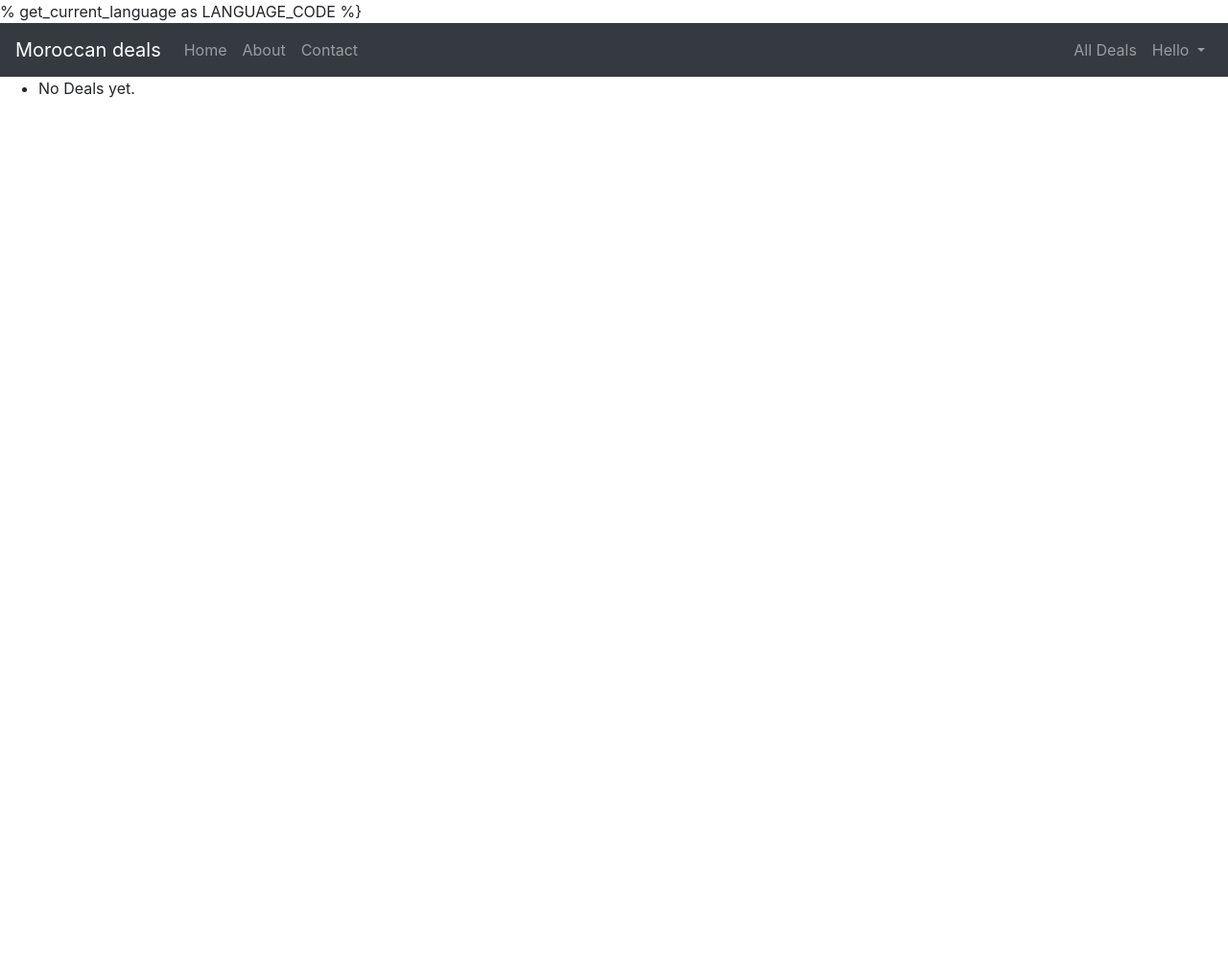
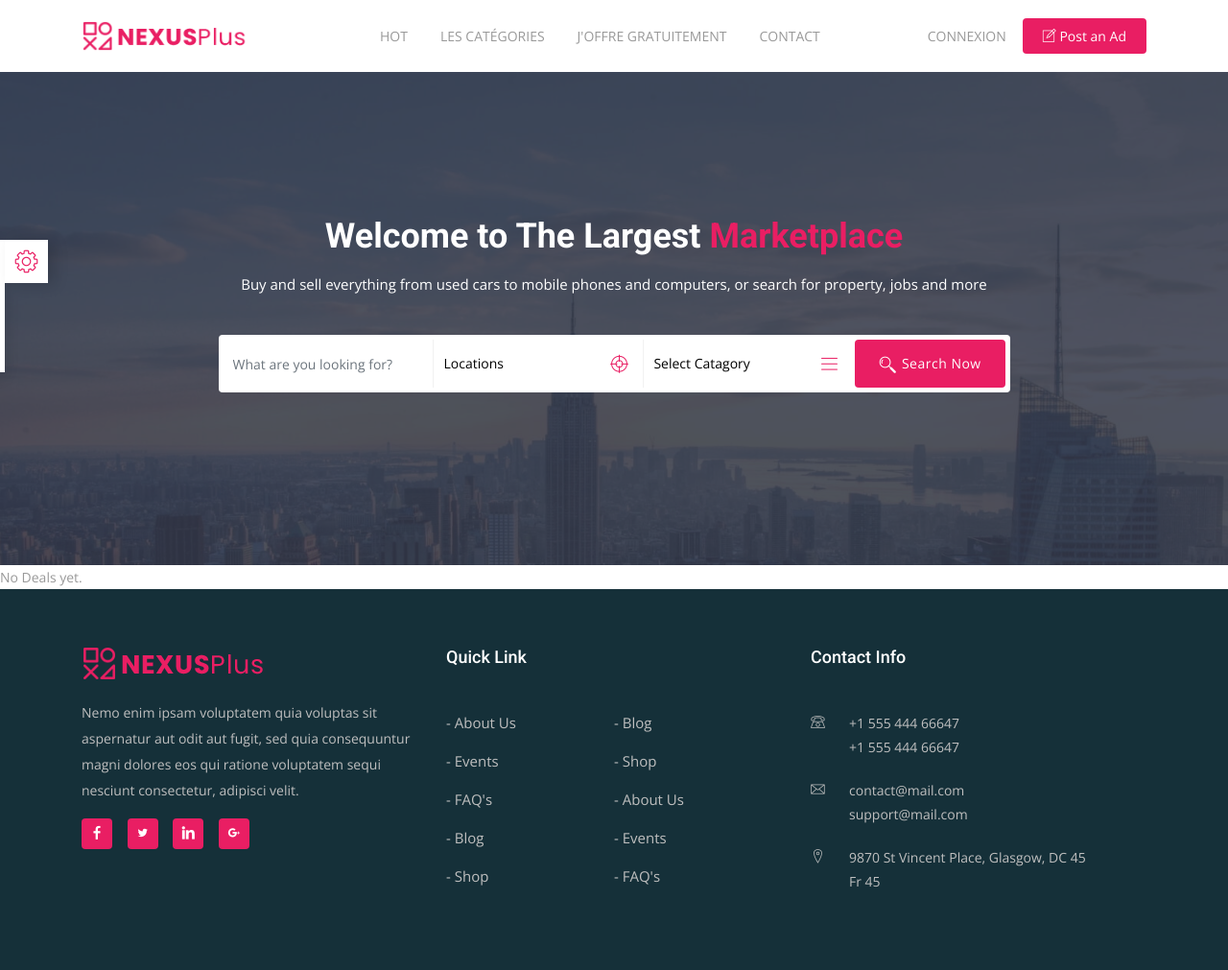
Before and after one commit to elhassane47/moroccandeals, a Django app: page /deals/ in a window 1280 px wide. Shown: the whole page at 96% size. Before the commit the page ends 102 px from the top, so only its background shows below. Run offline with Django 3.2, Linux system fonts and the light colour scheme; data that the repository does not hold is empty; some libraries are stand-ins or nearby versions.

Commit message:
new template

```diff
--- a/moroccandeals/templates/base.html
+++ b/moroccandeals/templates/base.html
@@ -1,5 +1,5 @@
 {% load i18n staticfiles %}<!DOCTYPE html>
-% get_current_language as LANGUAGE_CODE %}<html lang="{{ LANGUAGE_CODE }}">
+<html lang="{{ LANGUAGE_CODE }}">
     <head>
         <title> Moroccan deals - {% block head-title  %} Acceuil {% endblock %}</title>
         {% block meta %}
@@ -13,20 +13,110 @@
         {% endblock %}
 
         {% block styles %}
-            <link href="{% static '/vendor/' %}" rel="stylesheet">
-            <link href="{% static '/vendor/bootstrap/bootstrap.min.css' %}" rel="stylesheet">
-            <link href="{% static '/vendor/bootstrap/bootstrap-reboot.min.css' %}" rel="stylesheet">
-            <link href="{% static '/vendor/fontawesome/all.min.css' %}" rel="stylesheet" type="text/css">
-            <link href="{% static '/css/index.css' %}" rel="stylesheet" type="text/css">
-            <link href="{% static '/css/navbar.css' %}" rel="stylesheet" type="text/css">
-{#            <link href="{% static '/css/rtl.css' %}" rel="stylesheet" type="text/css">#}
+            <link rel="stylesheet" type="text/css" href="{% static '/vendor/css/bootstrap.min.css' %}">
+
+            <link rel="stylesheet" type="text/css" href="{% static '/vendor/fonts/line-icons.css'  %} ">
+
+            <link rel="stylesheet" type="text/css" href="{% static '/vendor/css/slicknav.css' %}">
+
+            <link rel="stylesheet" type="text/css" href="{% static '/vendor/css/color-switcher.css' %}">
+
+            <link rel="stylesheet" type="text/css" href="{% static '/vendor/css/animate.css' %}">
+
+            <link rel="stylesheet" type="text/css" href="{% static '/vendor/css/owl.carousel.css' %}">
+
+            <link rel="stylesheet" type="text/css" href="{% static '/vendor/css/main.css' %}">
+
+            <link rel="stylesheet" type="text/css" href="{% static '/vendor/css/responsive.css' %}">
         {% endblock %}
 
 
     </head>
     <body >
-        {% include 'navbar.html' %}
+       {% block header %}
+           <header id="header-wrap">
+           {% include 'header.html' %}
+           {% include 'hero.html' %}
+           </header>
+       {% endblock %}
+
         {% block body_content %}
         {% endblock %}
+
+       {% block footer %}
+           <footer>
+
+        <section class="footer-Content">
+            <div class="container">
+                <div class="row">
+                    <div class="col-lg-4 col-md-4 col-xs-6 col-mb-12">
+                        <div class="widget">
+                            <div class="footer-logo"><img src="assets/img/logo.png" alt=""></div>
+                            <div class="textwidget">
+                                <p>Nemo enim ipsam voluptatem quia voluptas sit aspernatur aut odit aut fugit, sed quia consequuntur magni dolores eos qui ratione voluptatem sequi nesciunt consectetur, adipisci velit.</p>
+                            </div>
+                            <ul class="mt-3 footer-social">
+                                <li><a class="facebook" href="#"><i class="lni-facebook-filled"></i></a></li>
+                                <li><a class="twitter" href="#"><i class="lni-twitter-filled"></i></a></li>
+                                <li><a class="linkedin" href="#"><i class="lni-linkedin-fill"></i></a></li>
+                                <li><a class="google-plus" href="#"><i class="lni-google-plus"></i></a></li>
+                            </ul>
+                        </div>
+                    </div>
+                    <div class="col-lg-4 col-md-4 col-xs-6 col-mb-12">
+                        <div class="widget">
+                            <h3 class="block-title">Quick Link</h3>
+                            <ul class="menu">
+                                <li><a href="#">- About Us</a></li>
+                                <li><a href="#">- Blog</a></li>
+                                <li><a href="#">- Events</a></li>
+                                <li><a href="#">- Shop</a></li>
+                                <li><a href="#">- FAQ's</a></li>
+                                <li><a href="#">- About Us</a></li>
+                                <li><a href="#">- Blog</a></li>
+                                <li><a href="#">- Events</a></li>
+                                <li><a href="#">- Shop</a></li>
+                                <li><a href="#">- FAQ's</a></li>
+                            </ul>
+                        </div>
+                    </div>
+                    <div class="col-lg-4 col-md-4 col-xs-6 col-mb-12">
+                        <div class="widget">
+                            <h3 class="block-title">Contact Info</h3>
+                            <ul class="contact-footer">
+                                <li>
+                                    <strong><i class="lni-phone"></i></strong><span>+1 555 444 66647 <br> +1 555 444 66647</span>
+                                </li>
+                                <li>
+                                    <strong><i class="lni-envelope"></i></strong><span>contact@mail.com <br> support@mail.com</span>
+                                </li>
+                                <li>
+                                    <strong><i class="lni-map-marker"></i></strong><span><a href="#">9870 St Vincent Place, Glasgow, DC 45 <br>Fr 45</a></span>
+                                </li>
+                            </ul>
+                        </div>
+                    </div>
+                </div>
+            </div>
+        </section>
+      </footer>
+       {% endblock %}
+
+
+
+    <script src="{% static '/vendor/js/jquery-min.js' %}"></script>
+    <script src="{% static '/vendor/js/popper.min.js' %}"></script>
+    <script src="{% static '/vendor/js/bootstrap.min.js' %}"></script>
+    <script src="{% static '/vendor/js/color-switcher.js' %}"></script>
+    <script src="{% static '/vendor/js/jquery.counterup.min.js' %}"></script>
+    <script src="{% static '/vendor/js/waypoints.min.js' %}"></script>
+    <script src="{% static '/vendor/js/wow.js' %}"></script>
+    <script src="{% static '/vendor/js/owl.carousel.min.js' %}"></script>
+    <script src="{% static '/vendor/js/jquery.slicknav.js' %}"></script>
+    <script src="{% static '/vendor/js/main.js' %}"></script>
+    <script src="{% static '/vendor/js/form-validator.min.js' %}"></script>
+    <script src="{% static '/vendor/js/contact-form-script.min.js' %}"></script>
+    <script src="{% static '/vendor/js/summernote.js' %}"></script>
+
     </body>
 </html>
```
